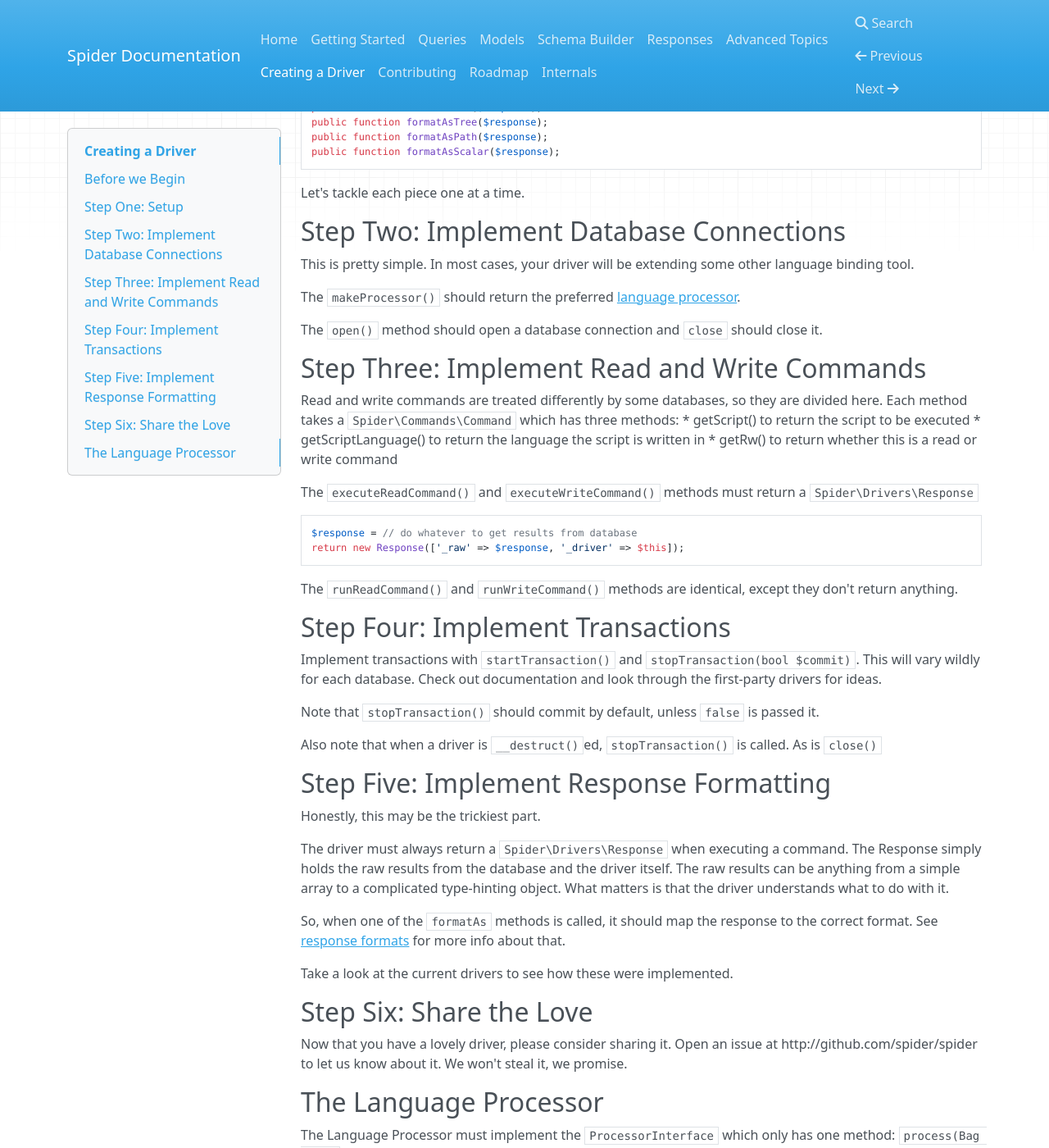
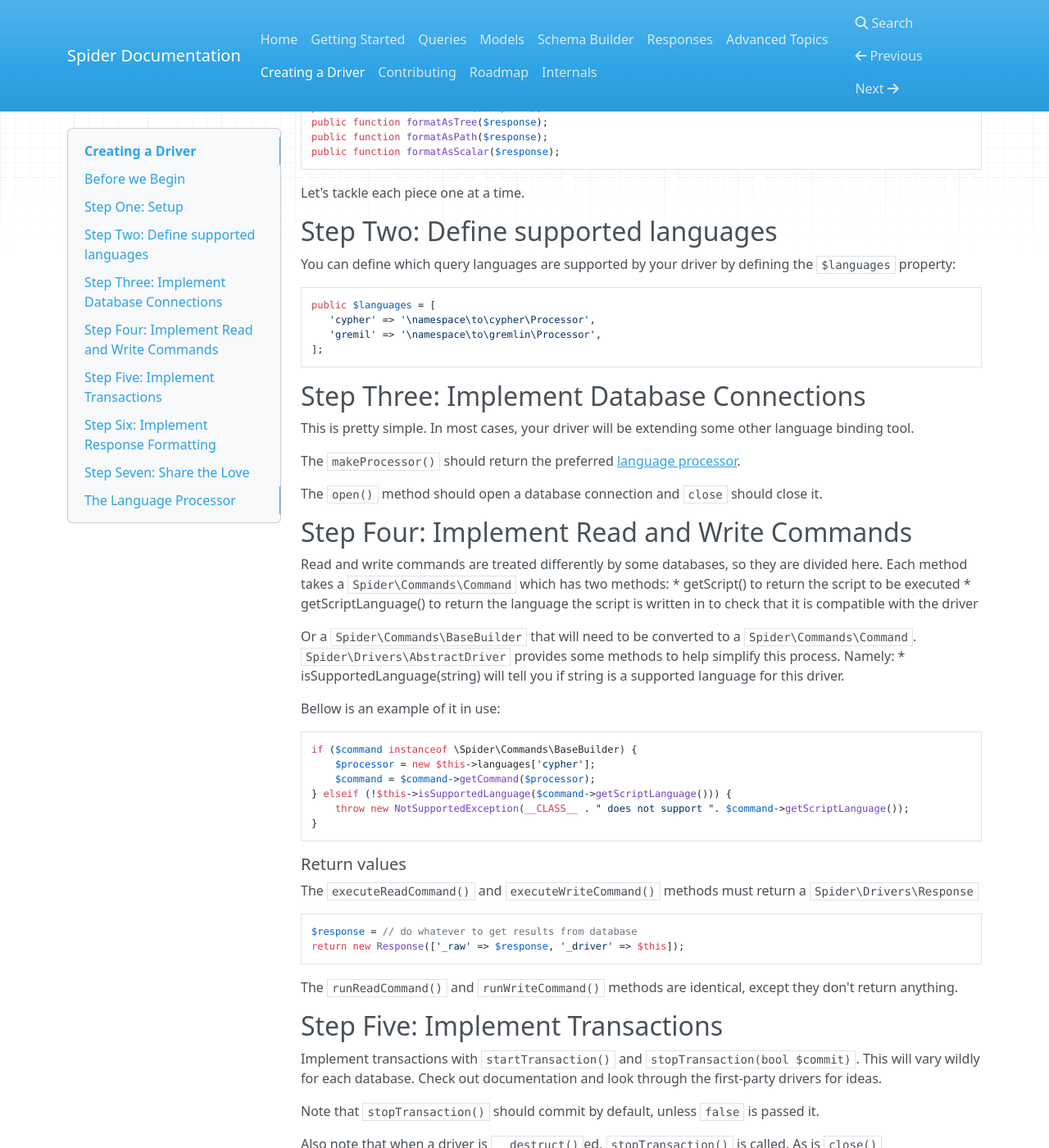
Before and after one commit to spider/spider, an MkDocs documentation site: the page built from docs/create-driver.md, in a window 1280 px wide and 1400 px high, scrolled down 1286 px. Shown: the whole window at 82% size. Built offline with MkDocs 1.6.1, drawn with Linux system fonts in a browser that asks for light colours; nearby versions of some CDN libraries; old or Windows-style settings are respelled for this version of MkDocs; some of the changed text lies outside the part shown.

````diff
--- a/docs/create-driver.md
+++ b/docs/create-driver.md
@@ -64,19 +64,43 @@ public function formatAsScalar($response);
 
 Let's tackle each piece one at a time.
 
-## Step Two: Implement Database Connections
+## Step Two: Define supported languages
+You can define which query languages are supported by your driver by defining the `$languages` property:
+```php
+public $languages = [
+   'cypher' => '\namespace\to\cypher\Processor',
+   'gremil' => '\namespace\to\gremlin\Processor',
+];
+```
+
+## Step Three: Implement Database Connections
 This is pretty simple. In most cases, your driver will be extending some other language binding tool.
 
 The `makeProcessor()` should return the preferred [language processor](#language-processor).
 
 The `open()` method should open a database connection and `close` should close it.
 
-## Step Three: Implement Read and Write Commands
+## Step Four: Implement Read and Write Commands
 Read and write commands are treated differently by some databases, so they are divided here.
-Each method takes a `Spider\Commands\Command` which has three methods:
+Each method takes a `Spider\Commands\Command` which has two methods:
   * getScript() to return the script to be executed
-  * getScriptLanguage() to return the language the script is written in
-  * getRw() to return whether this is a read or write command
+  * getScriptLanguage() to return the language the script is written in to check that it is compatible with the driver
+
+Or a `Spider\Commands\BaseBuilder` that will need to be converted to a `Spider\Commands\Command`. `Spider\Drivers\AbstractDriver` provides some methods to help simplify this process. Namely:
+  * isSupportedLanguage(string) will tell you if string is a supported language for this driver.
+
+Bellow is an example of it in use:
+
+```php
+if ($command instanceof \Spider\Commands\BaseBuilder) {
+    $processor = new $this->languages['cypher'];
+    $command = $command->getCommand($processor);
+} elseif (!$this->isSupportedLanguage($command->getScriptLanguage())) {
+    throw new NotSupportedException(__CLASS__ . " does not support ". $command->getScriptLanguage());
+}
+```
+
+##### Return values
 
 The `executeReadCommand()` and `executeWriteCommand()` methods must return a `Spider\Drivers\Response`
 ```php
@@ -107,7 +131,7 @@ See [response formats](responses.md) for more info about that.
 
 Take a look at the current drivers to see how these were implemented.
 
-## Step Six: Share the Love
+## Step Seven: Share the Love
 Now that you have a lovely driver, please consider sharing it.
 Open an issue at http://github.com/spider/spider to let us know about it. We won't steal it, we promise.
 
````
Also changed, not shown: other parts of docs/create-driver.md (+2 -2 lines), docs/command-builder.md (+6 -9 lines).
